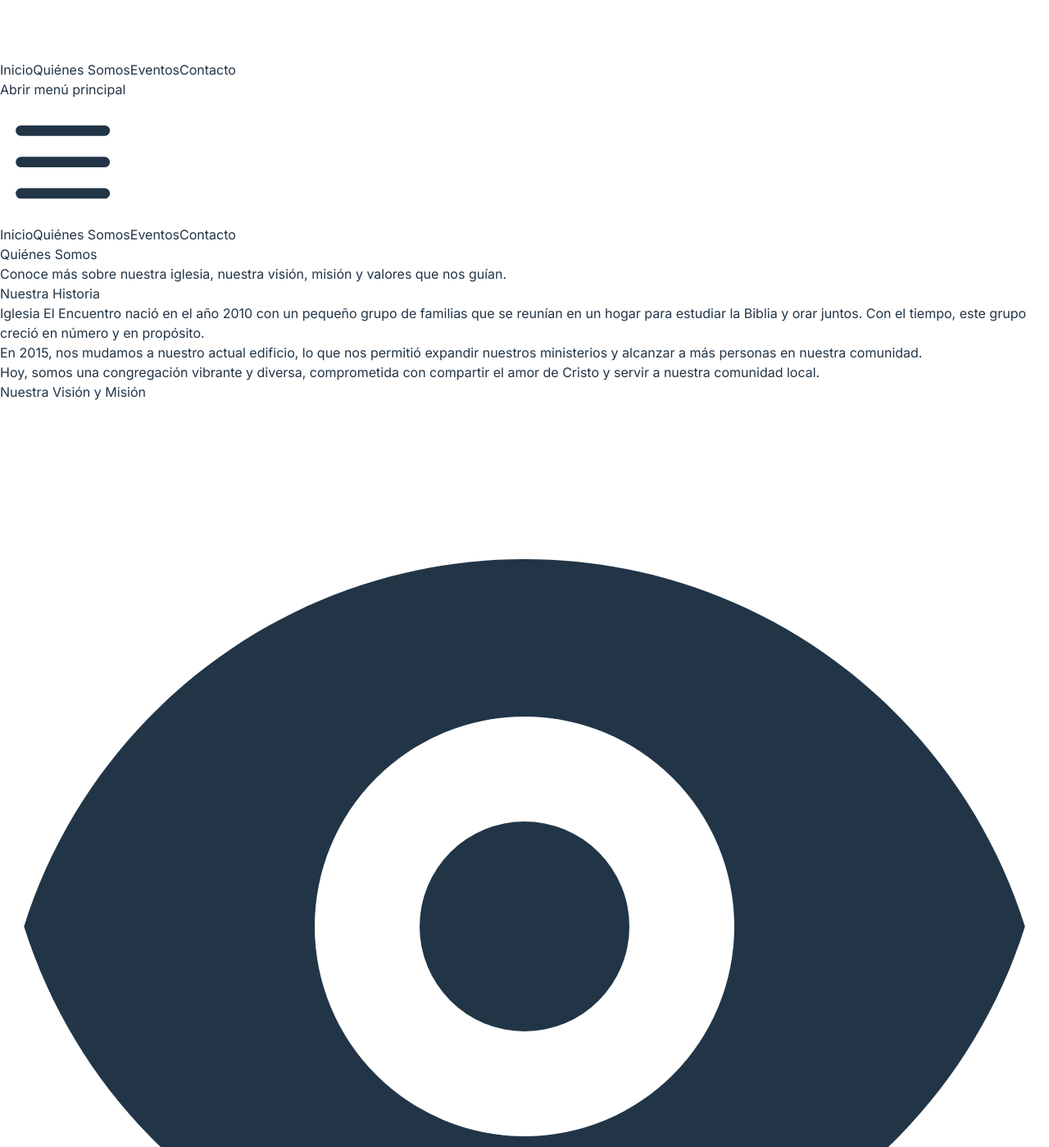
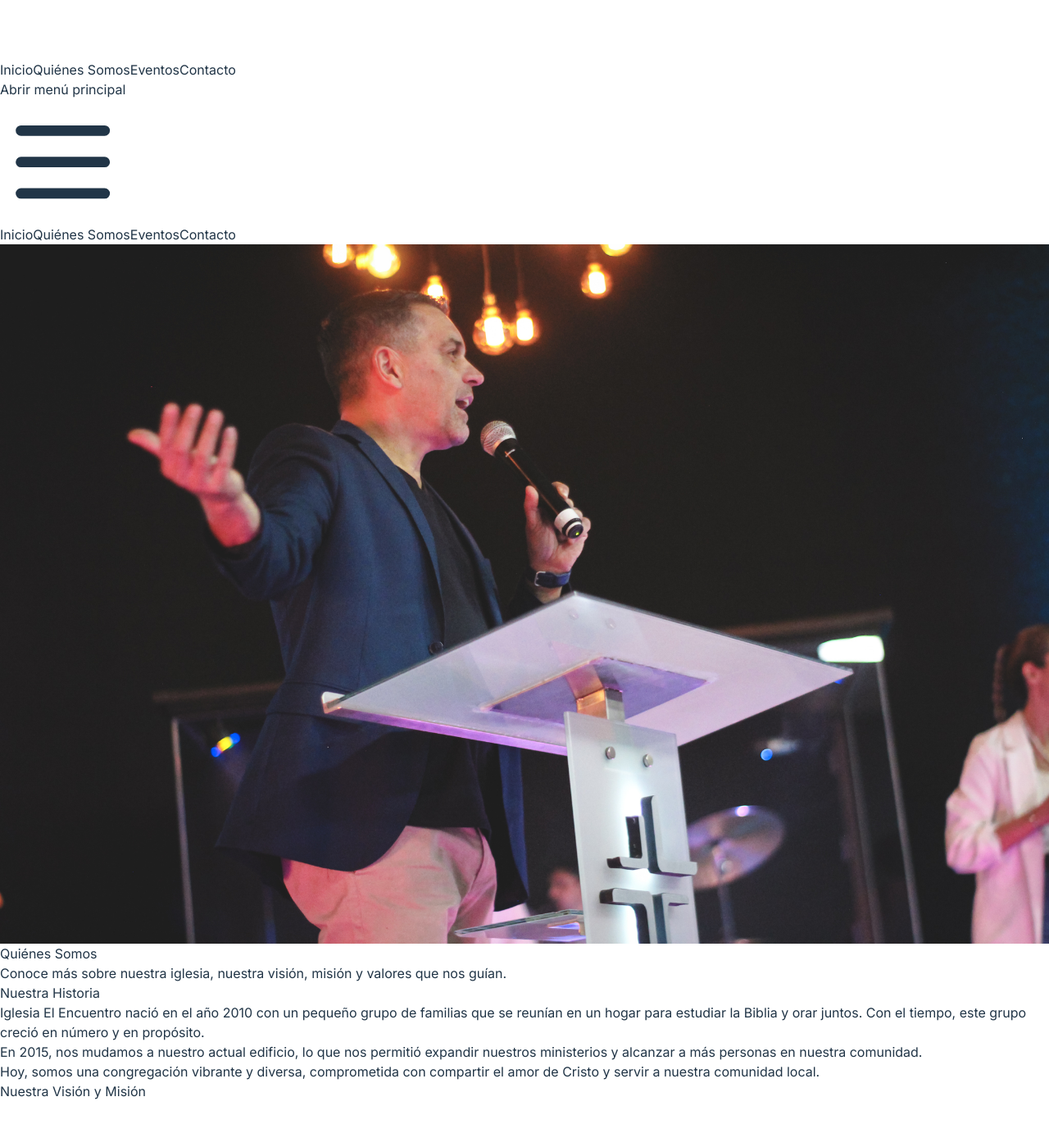
Before and after one commit to sebygalla/iglesia-el-encuentro, a React (Vite) app: page /about in a window 1280 px wide. Shown: the part 1156-2555 px from the top of the page at 82% size. Built offline with nearby package versions, Linux system fonts and the light colour scheme.

Commit message:
quienes somos

```diff
--- a/src/pages/About.jsx
+++ b/src/pages/About.jsx
@@ -1,15 +1,18 @@
 import img from "../assets/images/principal.jpg";
+import imagen from "../assets/images/javier.png";
+import pastores from "../assets/images/principalDos.jpg";
 
 function About() {
   return (
     <div className="flex flex-col">
       {/* Hero Section */}
-      <section className="bg-blue-800 text-white py-12 md:py-16">
-        <div className="max-w-7xl mx-auto px-4 sm:px-6 lg:px-8 text-center">
+      <section className=" text-white">
+        <img className="relative" src={pastores} alt="" />
+        <div className="max-w-7xl mx-auto px-4 sm:px-6 lg:px-8 text-center absolute top-[28%] left-1/2 transform -translate-x-1/2 -translate-y-1/2">
           <h1 className="text-3xl sm:text-4xl md:text-5xl font-bold mb-4 md:mb-6">
             Quiénes Somos
           </h1>
-          <p className="text-lg sm:text-xl max-w-3xl mx-auto">
+          <p className="text-sm sm:text-xl max-w-3xl mx-auto">
             Conoce más sobre nuestra iglesia, nuestra visión, misión y valores
             que nos guían.
           </p>
@@ -17,7 +20,7 @@ function About() {
       </section>
 
       {/* Our Story */}
-      <section className="py-12 md:py-16 bg-slate-300">
+      <section className="py-[60px] md:py-[800px] bg-slate-300">
         <div className="max-w-7xl mx-auto px-4 sm:px-6 lg:px-8">
           <div className="grid grid-cols-1 md:grid-cols-2 gap-8 md:gap-12 items-center">
             <div>
```
Also changed, not shown: 1 other file (tests, documents, lock files or other folders).
